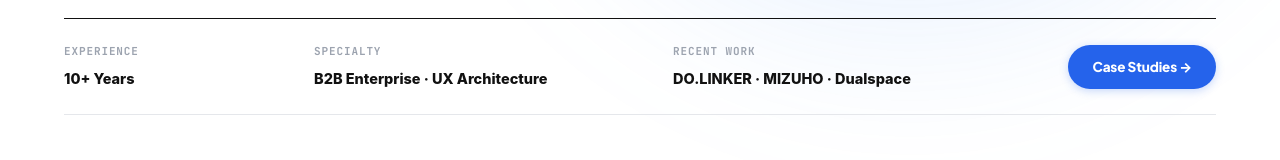
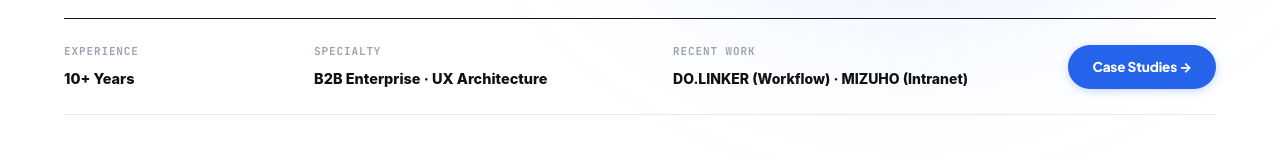
Before and after one commit to mobius38/sylee-portfolio, a React (Vite) app: page / in a window 1280 px wide. Shown: the part 537-697 px from the top of the page. Built offline with nearby package versions, Linux system fonts and the light colour scheme; the HTML template or start-up script is replaced by a standard one.

Commit message:
style: update RECENT WORK to 'DO.LINKER (Workflow) · MIZUHO (Intranet)' for optimal information density and visual balance

```diff
--- a/src/components/sections/HeroProfileSection.tsx
+++ b/src/components/sections/HeroProfileSection.tsx
@@ -293,8 +293,8 @@ export function HeroProfileSection({
           <span style={{ fontFamily: "'JetBrains Mono', monospace", fontSize: "11px", fontWeight: 700, color: "#9CA3AF", letterSpacing: "0.08em", display: "block", marginBottom: "4px" }}>
             RECENT WORK
           </span>
-          <span style={{ fontFamily: "'Inter', sans-serif", fontSize: "14.5px", fontWeight: 800, color: "#111111" }}>
-            DO.LINKER · MIZUHO · Dualspace
+          <span style={{ fontFamily: "'Inter', sans-serif", fontSize: "14px", fontWeight: 800, color: "#111111" }}>
+            DO.LINKER (Workflow) · MIZUHO (Intranet)
           </span>
         </div>
         <div className="no-print" style={{ gridColumn: isMobile ? "span 2" : "auto", display: "flex", justifyContent: isMobile ? "flex-start" : "flex-end" }}>
```
